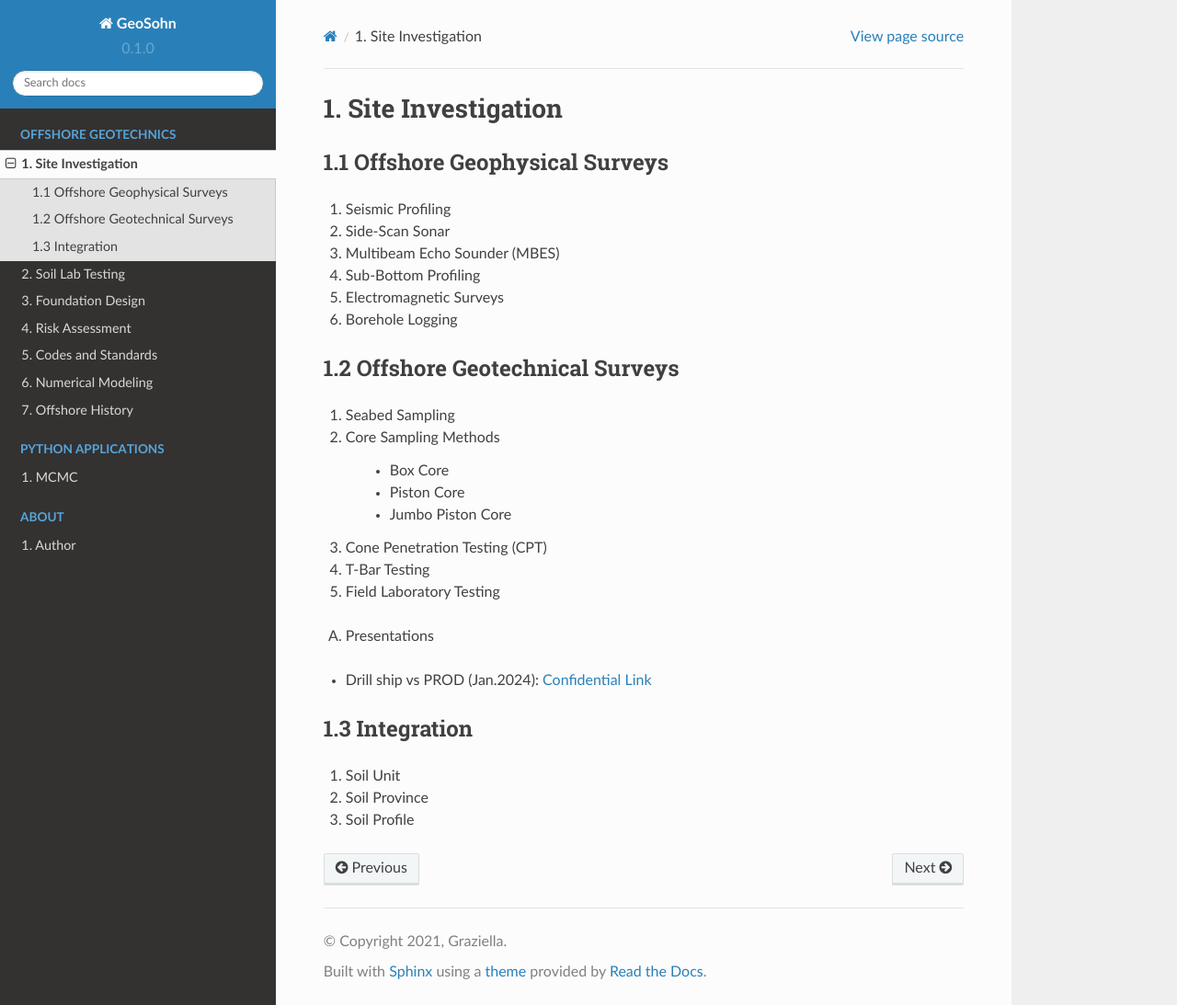
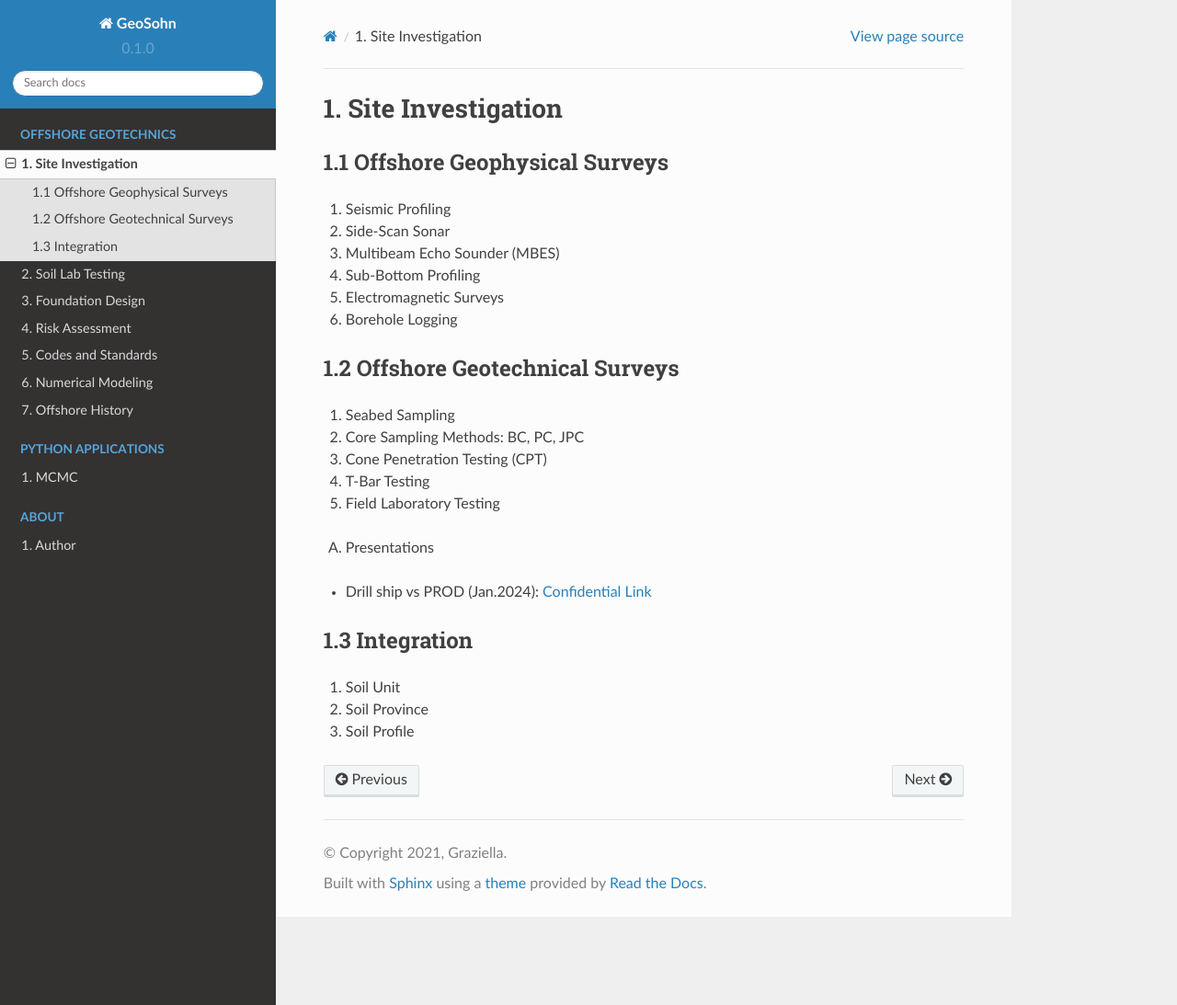
Before and after one commit to jrson11/GeoSohn, a Sphinx documentation site: the page built from docs/source/1-Site_Investigation.rst, in a window 1280 px wide and 1093 px high. Shown: the whole window at 92% size. Built offline with Sphinx 7.4.7 and the Read the Docs theme 2.0.0, drawn with Linux system fonts in a browser that asks for light colours; pages that are not in the unit, such as notebooks, are missing from menus.

Commit message:
Update 1-Site_Investigation.rst

```diff
--- a/docs/source/1-Site_Investigation.rst
+++ b/docs/source/1-Site_Investigation.rst
@@ -22,11 +22,7 @@
 
 1. Seabed Sampling
 
-2. Core Sampling Methods
-
-    - Box Core
-    - Piston Core
-    - Jumbo Piston Core
+2. Core Sampling Methods: BC, PC, JPC
 
 3. Cone Penetration Testing (CPT)
 
```
